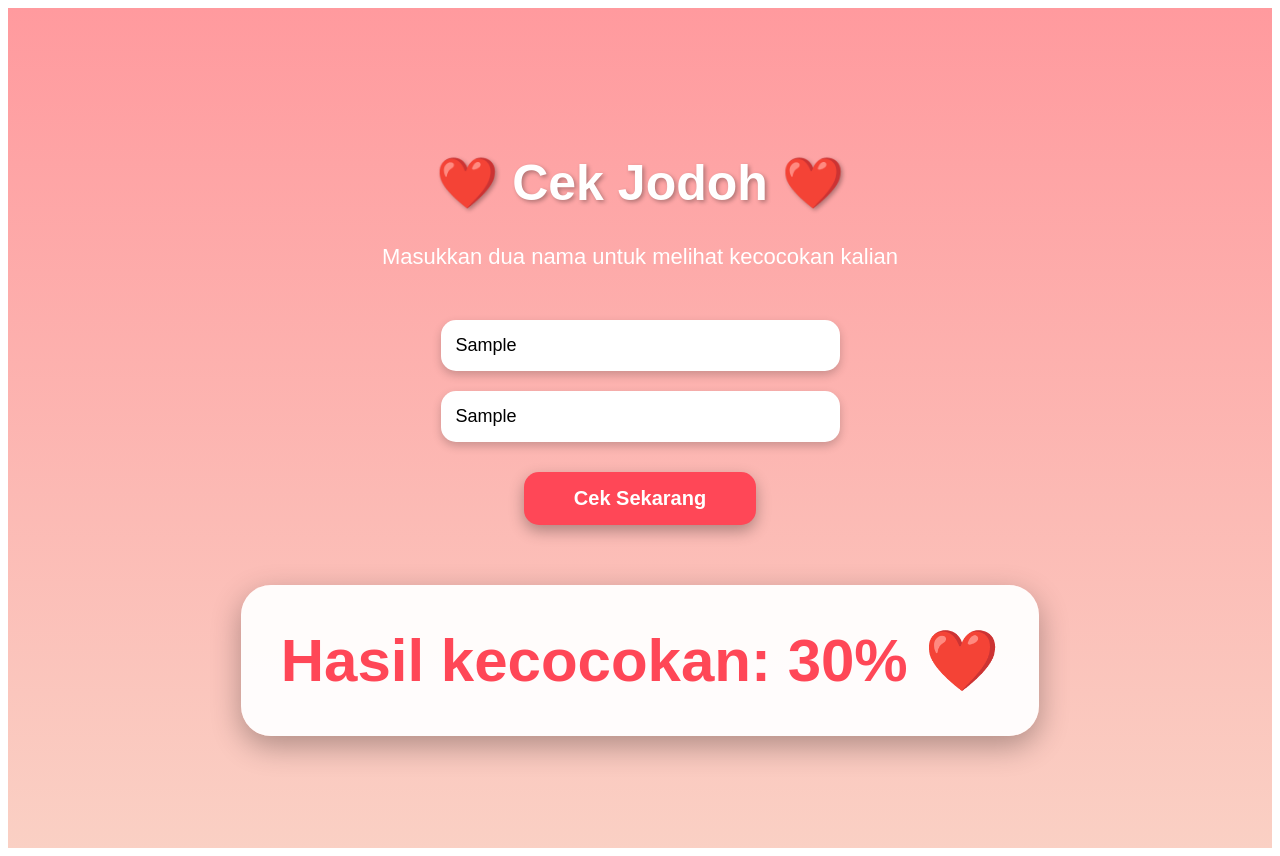
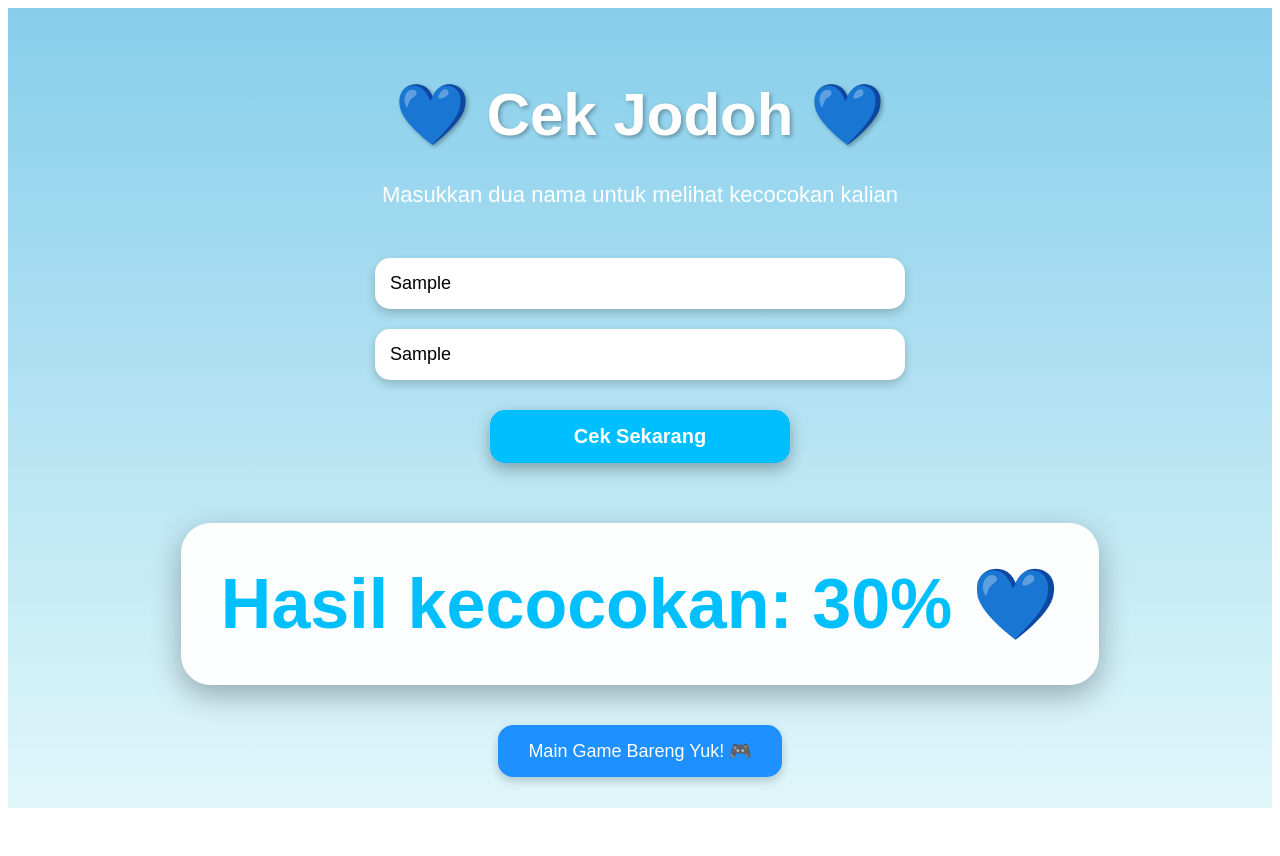
Before and after one commit to xzqrnc/cekjodoh-app, a Next.js app: page / in a window 1280 px wide. Both pictures are taken after typing "Sample", "Sample" into the empty fields and a click on the button "Cek Sekarang". After the commit the page ends 816 px from the top, so only its background shows below. Built offline with nearby package versions, Linux system fonts and the light colour scheme.

Commit message:
Update index.js

```diff
--- a/pages/index.js
+++ b/pages/index.js
@@ -1,4 +1,3 @@
-
 import { useState } from 'react';
 
 export default function Home() {
@@ -6,11 +5,18 @@ export default function Home() {
   const [nama2, setNama2] = useState('');
   const [result, setResult] = useState('');
   const [loading, setLoading] = useState(false);
+  const [showGame, setShowGame] = useState(false);
+
+  // State untuk Tic-Tac-Toe
+  const [board, setBoard] = useState(Array(9).fill(null));
+  const [isXNext, setIsXNext] = useState(true);
+  const [winner, setWinner] = useState(null);
 
   const handleSubmit = async (e) => {
     e.preventDefault();
     setLoading(true);
     setResult('');
+    setShowGame(false);
 
     const res = await fetch('/api/calculate', {
       method: 'POST',
@@ -19,41 +25,105 @@ export default function Home() {
     });
 
     const data = await res.json();
-    setResult(`Hasil kecocokan: ${data.result}% ❤️`);
+    setResult(`Hasil kecocokan: ${data.result}% 💙`);
     setLoading(false);
   };
+
+  // Logika Tic-Tac-Toe
+  const calculateWinner = (squares) => {
+    const lines = [
+      [0, 1, 2], [3, 4, 5], [6, 7, 8],
+      [0, 3, 6], [1, 4, 7], [2, 5, 8],
+      [0, 4, 8], [2, 4, 6]
+    ];
+    for (let i = 0; i < lines.length; i++) {
+      const [a, b, c] = lines[i];
+      if (squares[a] && squares[a] === squares[b] && squares[a] === squares[c]) {
+        return squares[a];
+      }
+    }
+    return null;
+  };
+
+  const handleClick = (i) => {
+    if (board[i] || winner) return;
+    const newBoard = board.slice();
+    newBoard[i] = isXNext ? 'X' : 'O';
+    setBoard(newBoard);
+    setIsXNext(!isXNext);
+    const newWinner = calculateWinner(newBoard);
+    setWinner(newWinner);
+  };
+
+  const resetGame = () => {
+    setBoard(Array(9).fill(null));
+    setIsXNext(true);
+    setWinner(null);
+  };
+
+  const renderSquare = (i) => (
+    <button
+      style={{
+        width: '100%',
+        height: '80px',
+        fontSize: '40px',
+        background: '#fff',
+        border: '3px solid #333',
+        cursor: 'pointer'
+      }}
+      onClick={() => handleClick(i)}
+    >
+      {board[i]}
+    </button>
+  );
 
   return (
     <div style={{
       minHeight: '100vh',
-      background: 'linear-gradient(to bottom, #ff9a9e, #fad0c4)',
+      background: 'linear-gradient(to bottom, #87CEEB, #E0F7FA)',
       display: 'flex',
       flexDirection: 'column',
       alignItems: 'center',
       justifyContent: 'center',
       fontFamily: 'Arial, sans-serif',
       padding: '20px',
-      color: '#333'
+      boxSizing: 'border-box'
     }}>
-      <h1 style={{ fontSize: '50px', color: '#fff', marginBottom: '10px', textShadow: '2px 2px 4px rgba(0,0,0,0.3)' }}>
-        ❤️ Cek Jodoh ❤️
+      <h1 style={{
+        fontSize: 'clamp(40px, 10vw, 60px)',
+        color: '#fff',
+        marginBottom: '10px',
+        textShadow: '2px 2px 4px rgba(0,0,0,0.3)',
+        textAlign: 'center'
+      }}>
+        💙 Cek Jodoh 💙
       </h1>
-      <p style={{ fontSize: '22px', color: '#fff', marginBottom: '40px' }}>
+      <p style={{
+        fontSize: 'clamp(18px, 5vw, 22px)',
+        color: '#fff',
+        marginBottom: '40px',
+        textAlign: 'center'
+      }}>
         Masukkan dua nama untuk melihat kecocokan kalian
       </p>
 
-      <form onSubmit={handleSubmit} style={{ display: 'flex', flexDirection: 'column', alignItems: 'center' }}>
+      <form onSubmit={handleSubmit} style={{
+        display: 'flex',
+        flexDirection: 'column',
+        alignItems: 'center',
+        width: '100%',
+        maxWidth: '500px'
+      }}>
         <input
           type="text"
-          placeholder="Nama pertama (contoh: Hasena Rashid)"
+          placeholder="Nama pertama (contoh: sena)"
           value={nama1}
           onChange={(e) => setNama1(e.target.value)}
           required
           style={{
             padding: '15px',
             margin: '10px 0',
-            width: '380px',
-            maxWidth: '90%',
+            width: '100%',
             fontSize: '18px',
             borderRadius: '15px',
             border: 'none',
@@ -62,15 +132,14 @@ export default function Home() {
         />
         <input
           type="text"
-          placeholder="Nama kedua (contoh: Icha Dewi Cahya)"
+          placeholder="Nama kedua (contoh: icha)"
           value={nama2}
           onChange={(e) => setNama2(e.target.value)}
           required
           style={{
             padding: '15px',
             margin: '10px 0',
-            width: '380px',
-            maxWidth: '90%',
+            width: '100%',
             fontSize: '18px',
             borderRadius: '15px',
             border: 'none',
@@ -83,14 +152,16 @@ export default function Home() {
           style={{
             padding: '15px 50px',
             fontSize: '20px',
-            background: '#ff4757',
+            background: '#00BFFF',
             color: 'white',
             border: 'none',
             borderRadius: '15px',
             cursor: 'pointer',
             marginTop: '20px',
             boxShadow: '0 6px 15px rgba(0,0,0,0.3)',
-            fontWeight: 'bold'
+            fontWeight: 'bold',
+            width: '100%',
+            maxWidth: '300px'
           }}
         >
           {loading ? 'Menghitung...' : 'Cek Sekarang'}
@@ -98,19 +169,80 @@ export default function Home() {
       </form>
 
       {result && (
+        <>
           <div style={{
             marginTop: '60px',
-          padding: '40px',
+            padding: 'clamp(20px, 8vw, 40px)',
             background: 'rgba(255,255,255,0.95)',
             borderRadius: '30px',
-          fontSize: '60px',
+            fontSize: 'clamp(40px, 15vw, 70px)',
             fontWeight: 'bold',
-          color: '#ff4757',
+            color: '#00BFFF',
             boxShadow: '0 10px 30px rgba(0,0,0,0.3)',
-          minWidth: '300px',
-          textAlign: 'center'
+            textAlign: 'center',
+            minWidth: '280px'
           }}>
             {result}
+          </div>
+
+          <button
+            onClick={() => { setShowGame(true); resetGame(); }}
+            style={{
+              marginTop: '40px',
+              padding: '15px 30px',
+              fontSize: '18px',
+              background: '#1E90FF',
+              color: 'white',
+              border: 'none',
+              borderRadius: '15px',
+              cursor: 'pointer',
+              boxShadow: '0 4px 10px rgba(0,0,0,0.2)'
+            }}
+          >
+            Main Game Bareng Yuk! 🎮
+          </button>
+        </>
+      )}
+
+      {showGame && (
+        <div style={{
+          marginTop: '50px',
+          padding: '30px',
+          background: 'rgba(255,255,255,0.9)',
+          borderRadius: '20px',
+          textAlign: 'center',
+          boxShadow: '0 10px 30px rgba(0,0,0,0.3)',
+          width: '100%',
+          maxWidth: '400px'
+        }}>
+          <h2 style={{ color: '#00BFFF', fontSize: 'clamp(24px, 8vw, 30px)' }}>Tic-Tac-Toe (XOX)</h2>
+          <p style={{ fontSize: '18px' }}>Giliran: <strong>{isXNext ? 'X' : 'O'}</strong></p>
+          {winner && <p style={{ fontSize: '28px', color: '#FF4500' }}>Pemenang: {winner} 🎉</p>}
+          {!winner && board.every(square => square !== null) && <p style={{ fontSize: '28px' }}>Seri! 🤝</p>}
+
+          <div style={{
+            display: 'grid',
+            gridTemplateColumns: 'repeat(3, 1fr)',
+            gap: '10px',
+            margin: '20px auto',
+            width: '100%',
+            maxWidth: '300px',
+            aspectRatio: '1/1'
+          }}>
+            {Array(9).fill(null).map((_, i) => renderSquare(i))}
+          </div>
+
+          <button onClick={resetGame} style={{
+            padding: '10px 20px',
+            fontSize: '16px',
+            background: '#FF6347',
+            color: 'white',
+            border: 'none',
+            borderRadius: '10px',
+            marginTop: '20px'
+          }}>
+            Reset Game
+          </button>
         </div>
       )}
     </div>
```
Lines whose indentation alone changed are shown as unchanged.
